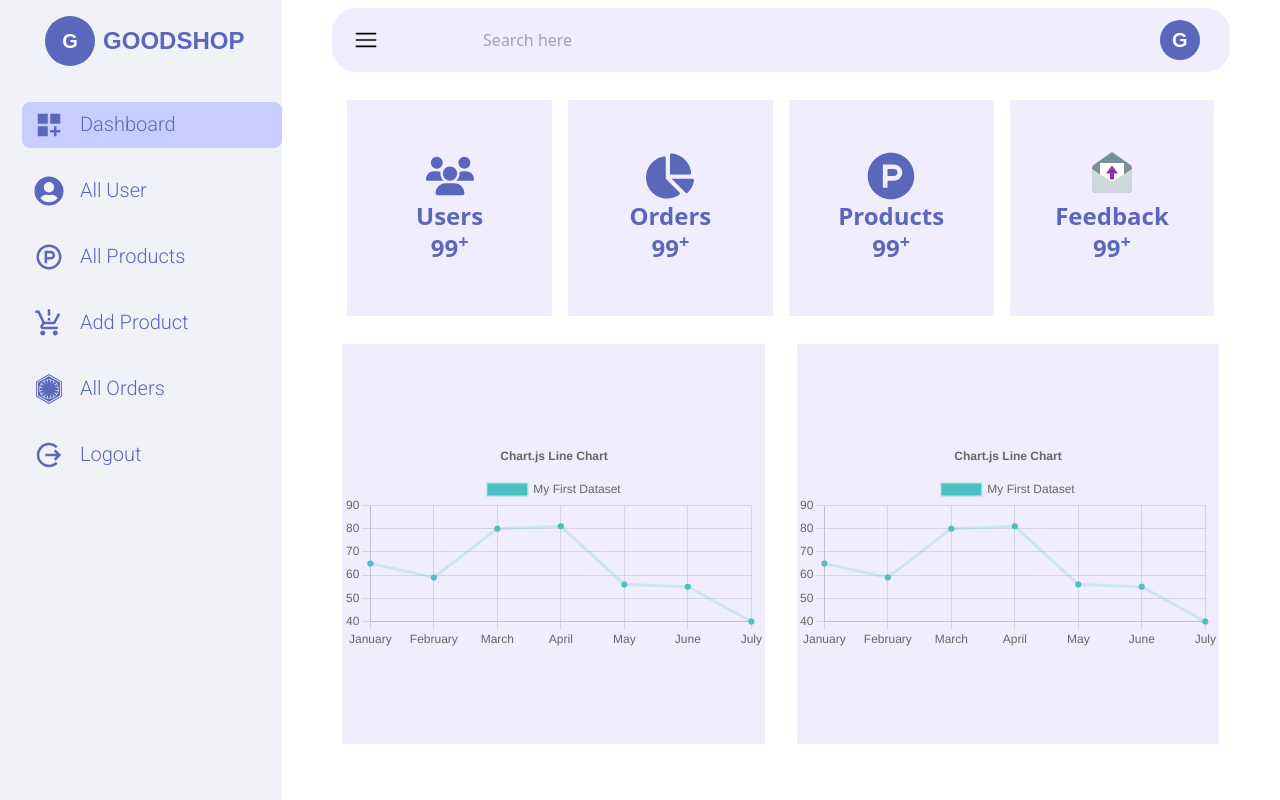
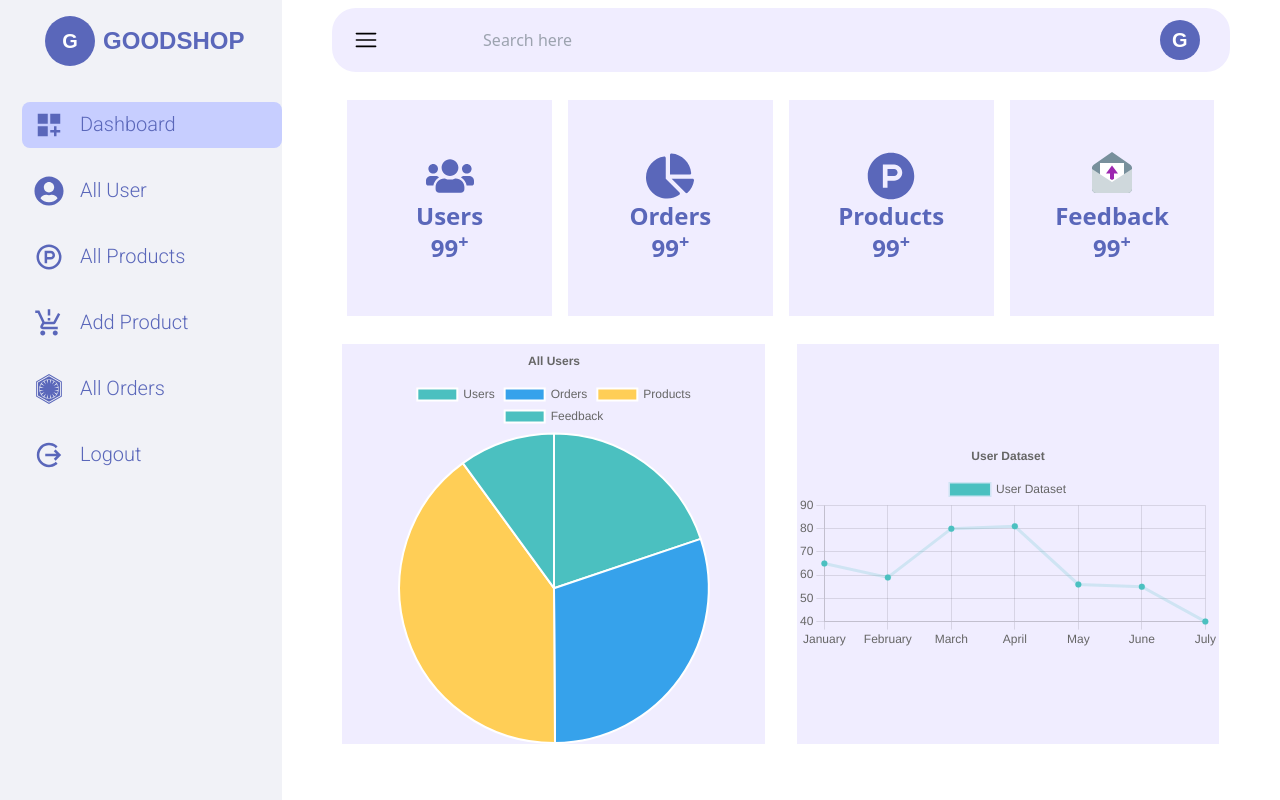
Before and after one commit to mudassirarif17/ecommerce-react, a React (Vite) app: page /dashboard in a window 1280 px wide. Built offline with nearby package versions, Linux system fonts and the light colour scheme; a web font is replaced by a local one.

Commit message:
home screen is ready

```diff
--- a/src/dashboard/Dashboard.jsx
+++ b/src/dashboard/Dashboard.jsx
@@ -123,7 +123,7 @@ const Dashboard = ({children}) => {
 
                 </div>
 
-                <div id='right-side' className="right-side w-[100vw] default-width-right h-[100vh]">
+                <div id='right-side' className="right-side w-[100vw] default-width-right h-[100vh] overflow-y-auto">
 
                     <div id='right-side-child' className="top h-[8vh] md:h-[10vh] default-width-right flex justify-center items-center">
 
--- a/src/dashboard/HomeDashboard.jsx
+++ b/src/dashboard/HomeDashboard.jsx
@@ -1,11 +1,9 @@
-import React from 'react'
-import Dashboard from './Dashboard'
-import { FaUsers } from "react-icons/fa6";
-import { FaChartPie } from "react-icons/fa";
-import { FaProductHunt } from "react-icons/fa6";
+import React from 'react';
+import Dashboard from './Dashboard';
+import { FaUsers, FaChartPie, FaProductHunt } from "react-icons/fa";
 import { FcFeedback } from "react-icons/fc";
-import { Line , Bar , Pie  } from 'react-chartjs-2';
-import { Chart as ChartJS, CategoryScale, LinearScale, PointElement, LineElement, Title, Tooltip, Legend } from 'chart.js';
+import { Pie, Line } from 'react-chartjs-2';
+import { Chart as ChartJS, CategoryScale, LinearScale, PointElement, LineElement, Title, Tooltip, Legend, ArcElement } from 'chart.js';
 
 ChartJS.register(
   CategoryScale,
@@ -14,16 +12,49 @@ ChartJS.register(
   LineElement,
   Title,
   Tooltip,
-  Legend
+  Legend,
+  ArcElement
 );
 
 const HomeDashboard = () => {
-  // Define chart data
-  const data = {
+  // Define pie chart data
+  const pieData = {
+    labels: ['Users', 'Orders', 'Products', 'Feedback'],
+    datasets: [
+      {
+        label: 'All Users',
+        data: [99, 150, 200, 50],
+        backgroundColor: [
+          'rgb(75, 192, 192)',
+          'rgb(54, 162, 235)',
+          'rgb(255, 206, 86)',
+          'rgb(75, 192, 192)'
+        ],
+        hoverOffset: 4
+      },
+    ],
+  };
+
+  // Define pie chart options
+  const pieOptions = {
+    responsive: true,
+    plugins: {
+      legend: {
+        position: 'top',
+      },
+      title: {
+        display: true,
+        text: 'All Users',
+      },
+    },
+  };
+
+  // Define line chart data
+  const lineData = {
     labels: ['January', 'February', 'March', 'April', 'May', 'June', 'July'],
     datasets: [
       {
-        label: 'My First Dataset',
+        label: 'User Dataset',
         data: [65, 59, 80, 81, 56, 55, 40],
         fill: false,
         backgroundColor: 'rgb(75, 192, 192)',
@@ -32,8 +63,8 @@ const HomeDashboard = () => {
     ],
   };
 
-  // Define chart options
-  const options = {
+  // Define line chart options
+  const lineOptions = {
     responsive: true,
     plugins: {
       legend: {
@@ -41,7 +72,7 @@ const HomeDashboard = () => {
       },
       title: {
         display: true,
-        text: 'Chart.js Line Chart',
+        text: 'User Dataset',
       },
     },
   };
@@ -51,53 +82,45 @@ const HomeDashboard = () => {
       <Dashboard>
         <div className='w-[90%] h-[90vh] flex flex-col'>
 
-          <div class="grid grid-cols-1 md:grid-cols-2 lg:grid-cols-4 gap-4 my-5 mx-auto">
-
-            <div className="card bg-[#F0EDFF] h-[27vh] w-[80vw] md:[25vw] lg:w-[16vw] flex flex-col justify-center items-center">
+          <div className="grid grid-cols-1 md:grid-cols-2 lg:grid-cols-4 gap-4 my-5 mx-auto">
+            <div className="card bg-[#F0EDFF] h-[27vh] w-[80vw] md:w-[25vw] lg:w-[16vw] flex flex-col justify-center items-center">
               <FaUsers className='text-5xl text-[#5A67BA]'/>
               <h1 className='text-[#5A67BA] text-2xl font-semibold'>Users</h1>
               <p className='text-[#5A67BA] text-2xl font-semibold'>99<sup>+</sup></p>
             </div>
 
-            <div className="card bg-[#F0EDFF] h-[27vh] w-[80vw] md:[25vw] lg:w-[16vw] flex flex-col justify-center items-center">
+            <div className="card bg-[#F0EDFF] h-[27vh] w-[80vw] md:w-[25vw] lg:w-[16vw] flex flex-col justify-center items-center">
               <FaChartPie className='text-5xl text-[#5A67BA]'/>
               <h1 className='text-[#5A67BA] text-2xl font-semibold'>Orders</h1>
               <p className='text-[#5A67BA] text-2xl font-semibold'>99<sup>+</sup></p>
             </div>
 
-            <div className="card bg-[#F0EDFF] h-[27vh] w-[80vw] md:[25vw] lg:w-[16vw] flex flex-col justify-center items-center">
+            <div className="card bg-[#F0EDFF] h-[27vh] w-[80vw] md:w-[25vw] lg:w-[16vw] flex flex-col justify-center items-center">
               <FaProductHunt className='text-5xl text-[#5A67BA]'/>
               <h1 className='text-[#5A67BA] text-2xl font-semibold'>Products</h1>
               <p className='text-[#5A67BA] text-2xl font-semibold'>99<sup>+</sup></p>
             </div>
 
-            <div className="card bg-[#F0EDFF] h-[27vh] w-[80vw] md:[25vw] lg:w-[16vw] flex flex-col justify-center items-center">
-            <FcFeedback className='text-5xl text-[#5A67BA]'/>
+            <div className="card bg-[#F0EDFF] h-[27vh] w-[80vw] md:w-[25vw] lg:w-[16vw] flex flex-col justify-center items-center">
+              <FcFeedback className='text-5xl'/>
               <h1 className='text-[#5A67BA] text-2xl font-semibold'>Feedback</h1>
               <p className='text-[#5A67BA] text-2xl font-semibold'>99<sup>+</sup></p>
             </div>
           </div>
 
           <div className='chart flex flex-col md:flex-row gap-8 justify-center mx-auto'>
-
             <div className='bg-[#F0EDFF] h-[27vh] w-[77vw] md:w-[33vw] md:h-[50vh] my-2 flex justify-center items-center'>
-            <Line data={data} options={options} />
+              <Pie data={pieData} options={pieOptions} />
             </div>
 
             <div className='bg-[#F0EDFF] h-[27vh] w-[77vw] md:w-[33vw] md:h-[50vh] my-2 flex justify-center items-center'>
-            <Line data={data} options={options} />
+              <Line data={lineData} options={lineOptions} />
             </div>
-
-
           </div>
-
-
         </div>
-
-
       </Dashboard>
     </>
-  )
+  );
 }
 
-export default HomeDashboard
+export default HomeDashboard;
```
Lines whose indentation alone changed are shown as unchanged.
